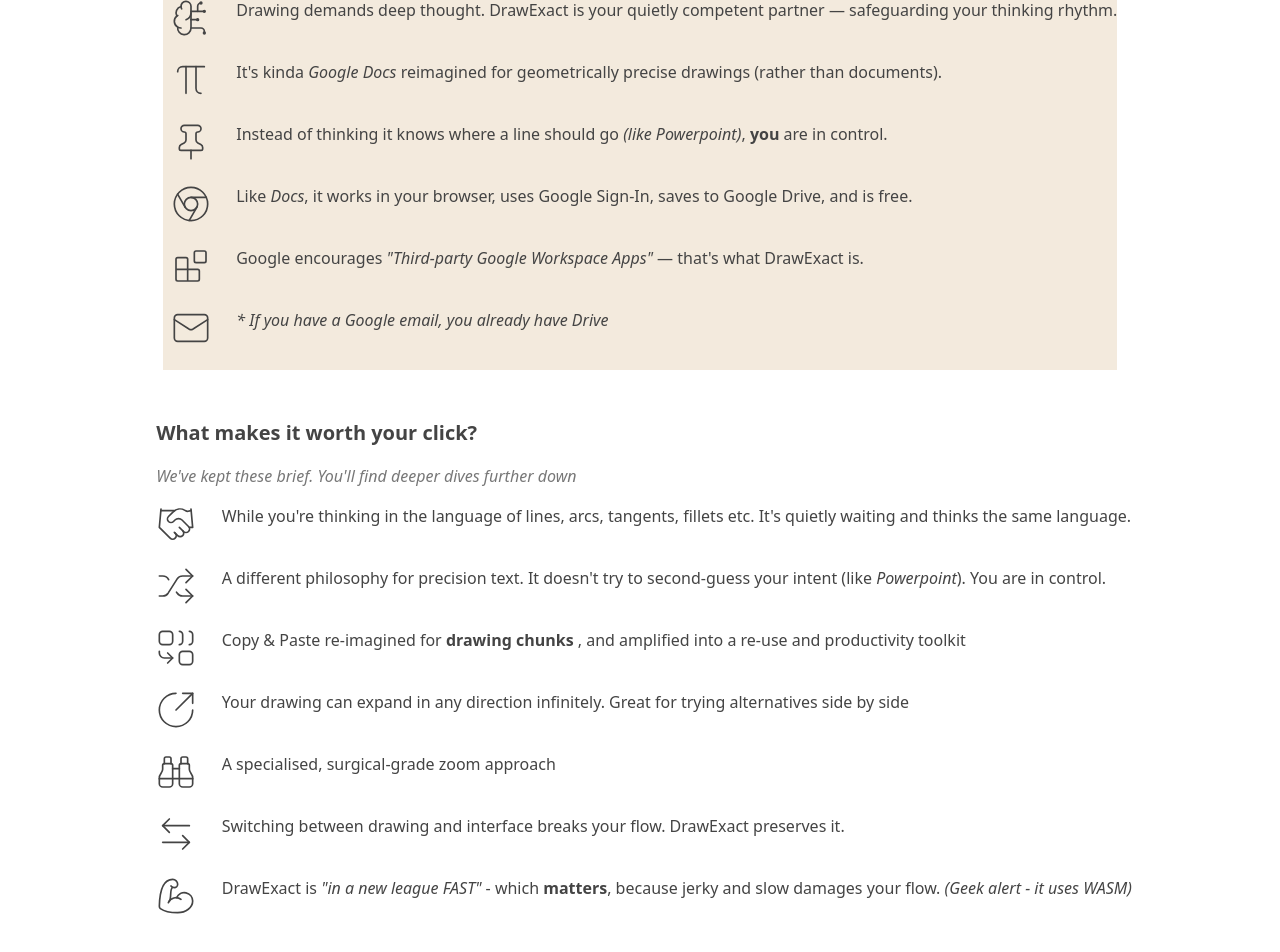
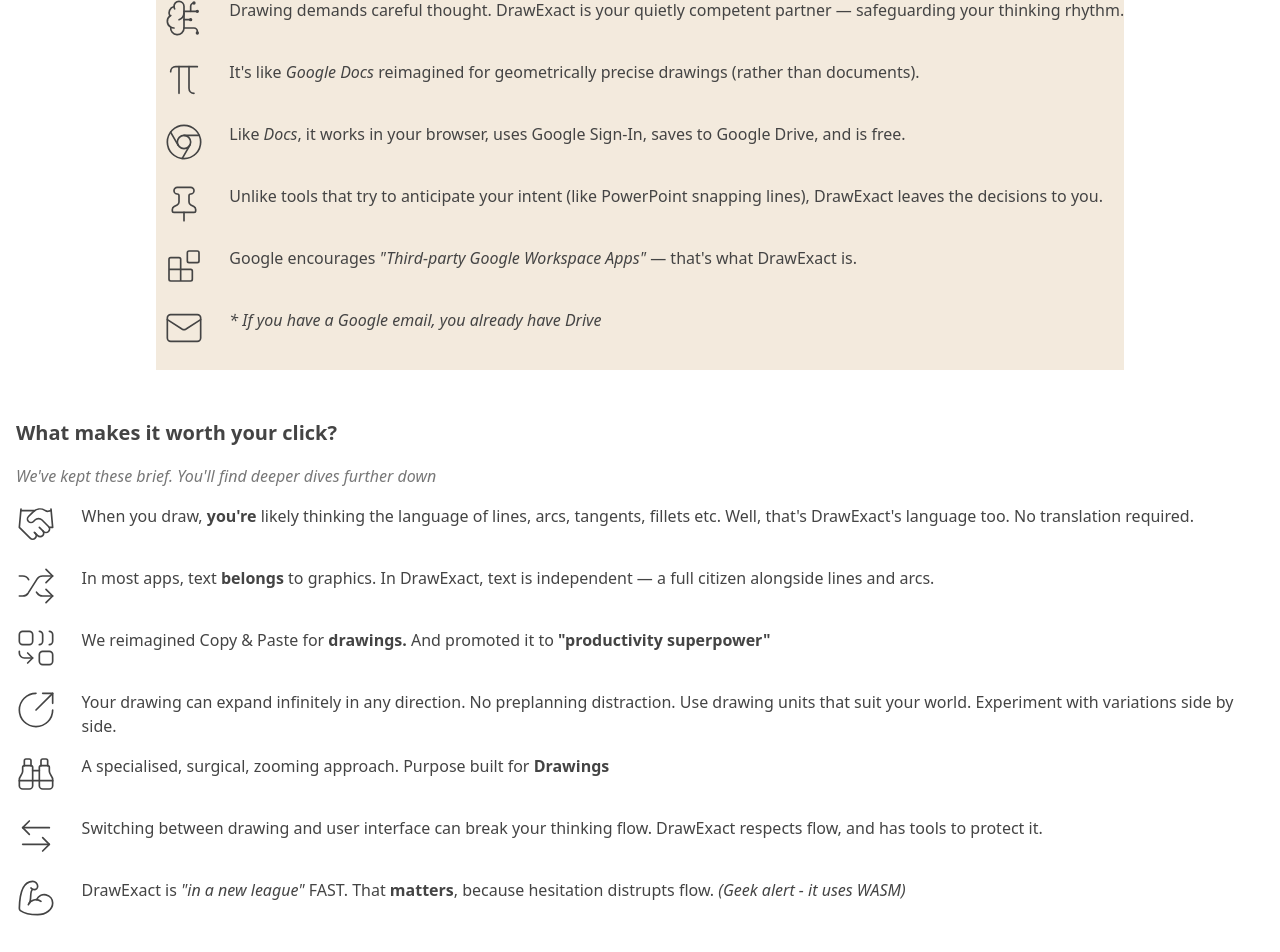
Before and after one commit to peterhoward42/dxact-web, a Svelte app: page / in a window 1280 px wide. Shown: the part 1360-2312 px from the top of the page. Built offline with nearby package versions, Linux system fonts and the light colour scheme.

Commit message:
Tune what makes it worth your click

```diff
--- a/src/components/WhatIs.svelte
+++ b/src/components/WhatIs.svelte
@@ -1,6 +1,18 @@
 <script>
     import ListItemWithIcon from "./ListItemWithIcon.svelte";
-    import { Laptop, ZoomIn, Pin, Eye, Armchair, Gem, BrainCircuit, Pi, Chrome, Blocks, Mail } from "@lucide/svelte";
+    import {
+        Laptop,
+        ZoomIn,
+        Pin,
+        Eye,
+        Armchair,
+        Gem,
+        BrainCircuit,
+        Pi,
+        Chrome,
+        Blocks,
+        Mail,
+    } from "@lucide/svelte";
 </script>
 
 <div class="whatis qbg-alt">
@@ -15,9 +27,9 @@
                             absoluteStrokeWidth={true}
                         />{/snippet}
                     {#snippet theCpt()}<span>
-                            Drawing demands deep thought.
-                            DrawExact is your quietly competent
-                            partner — safeguarding your thinking rhythm.
+                            Drawing demands careful thought. DrawExact is your
+                            quietly competent partner — safeguarding your
+                            thinking rhythm.
                         </span>{/snippet}
                 </ListItemWithIcon>
             </li>
@@ -29,23 +41,9 @@
                             absoluteStrokeWidth={true}
                         />{/snippet}
                     {#snippet theCpt()}<span>
-                            It's kinda <em>Google Docs</em> reimagined for geometrically
+                            It's like <em>Google Docs</em> reimagined for geometrically
                             precise drawings (rather than documents).
                         </span>{/snippet}
-                </ListItemWithIcon>
-            </li>
-            <li>
-                <ListItemWithIcon>
-                    {#snippet theIcon()}<Pin
-                            size="40"
-                            strokeWidth="1"
-                            absoluteStrokeWidth={true}
-                        />{/snippet}
-                    {#snippet theCpt()}<span
-                            >Instead of thinking it knows where a line should go <em
-                                >(like Powerpoint)</em
-                            >, <strong>you</strong> are in control.</span
-                        >{/snippet}
                 </ListItemWithIcon>
             </li>
             <li>
@@ -61,6 +59,21 @@
                         </span>{/snippet}
                 </ListItemWithIcon>
             </li>
+            <li>
+                <ListItemWithIcon>
+                    {#snippet theIcon()}<Pin
+                            size="40"
+                            strokeWidth="1"
+                            absoluteStrokeWidth={true}
+                        />{/snippet}
+                    {#snippet theCpt()}<span
+                            >Unlike tools that try to anticipate your intent
+                            (like PowerPoint snapping lines), DrawExact leaves
+                            the decisions to you.</span
+                        >{/snippet}
+                </ListItemWithIcon>
+            </li>
+
             <li>
                 <ListItemWithIcon>
                     {#snippet theIcon()}<Blocks
@@ -96,7 +109,7 @@
 
 <style>
     .whatis {
-        margin-top:3rem;
+        margin-top: 3rem;
         padding-top: 2rem;
         padding-left: 0.5rem;
     }
--- a/src/components/WhatMakesItWorth.svelte
+++ b/src/components/WhatMakesItWorth.svelte
@@ -26,9 +26,9 @@
                             absoluteStrokeWidth={true}
                         />{/snippet}
                     {#snippet theCpt()}<span>
-                            While you're thinking in the language of lines,
-                            arcs, tangents, fillets etc. It's quietly waiting
-                            and thinks the same language.
+                            When you draw, <strong>you're</strong> likely thinking
+                            the language of lines, arcs, tangents, fillets etc. Well,
+                            that's DrawExact's language too. No translation required.
                         </span>{/snippet}
                 </ListItemWithIcon>
             </li>
@@ -40,11 +40,10 @@
                             absoluteStrokeWidth={true}
                         />{/snippet}
                     {#snippet theCpt()}<span
-                            >A different philosophy for precision text. It
-                            doesn't try to second-guess your intent (like <em
-                                >Powerpoint</em
-                            >). You are in control.</span
-                        >{/snippet}
+                            >In most apps, text <strong>belongs</strong> to graphics.
+                            In DrawExact, text is independent — a full citizen alongside
+                            lines and arcs.
+                        </span>{/snippet}
                 </ListItemWithIcon>
             </li>
             <li>
@@ -55,10 +54,11 @@
                             absoluteStrokeWidth={true}
                         />{/snippet}
                     {#snippet theCpt()}<span
-                            >Copy & Paste re-imagined for <strong
-                                >drawing chunks</strong
+                            >We reimagined Copy & Paste for <strong
+                                >drawings.</strong
                             >
-                            , and amplified into a re-use and productivity toolkit
+                            And promoted it to
+                            <strong>"productivity superpower"</strong>
                         </span>{/snippet}
                 </ListItemWithIcon>
             </li>
@@ -70,8 +70,10 @@
                             absoluteStrokeWidth={true}
                         />{/snippet}
                     {#snippet theCpt()}<span>
-                            Your drawing can expand in any direction infinitely.
-                            Great for trying alternatives side by side
+                            Your drawing can expand infinitely in any direction.
+                            No preplanning distraction. Use drawing units that
+                            suit your world. Experiment with variations side by
+                            side.
                         </span>{/snippet}
                 </ListItemWithIcon>
             </li>
@@ -83,7 +85,8 @@
                             absoluteStrokeWidth={true}
                         />{/snippet}
                     {#snippet theCpt()}<span>
-                            A specialised, surgical-grade zoom approach
+                            A specialised, surgical, zooming approach. Purpose
+                            built for <strong>Drawings</strong>
                         </span>{/snippet}
                 </ListItemWithIcon>
             </li>
@@ -96,8 +99,9 @@
                             absoluteStrokeWidth={true}
                         />{/snippet}
                     {#snippet theCpt()}<span>
-                            Switching between drawing and interface breaks your
-                            flow. DrawExact preserves it.
+                            Switching between drawing and user interface can
+                            break your thinking flow. DrawExact respects flow,
+                            and has tools to protect it.
                         </span>{/snippet}
                 </ListItemWithIcon>
             </li>
@@ -109,9 +113,9 @@
                             absoluteStrokeWidth={true}
                         />{/snippet}
                     {#snippet theCpt()}<span>
-                            DrawExact is <em>"in a new league FAST"</em> - which <strong
-                                >matters</strong
-                            >, because jerky and slow damages your flow.
+                            DrawExact is <em>"in a new league"</em> FAST. That
+                            <strong>matters</strong>, because hesitation
+                            distrupts flow.
                             <em>(Geek alert - it uses WASM)</em></span
                         >
                     {/snippet}
```
